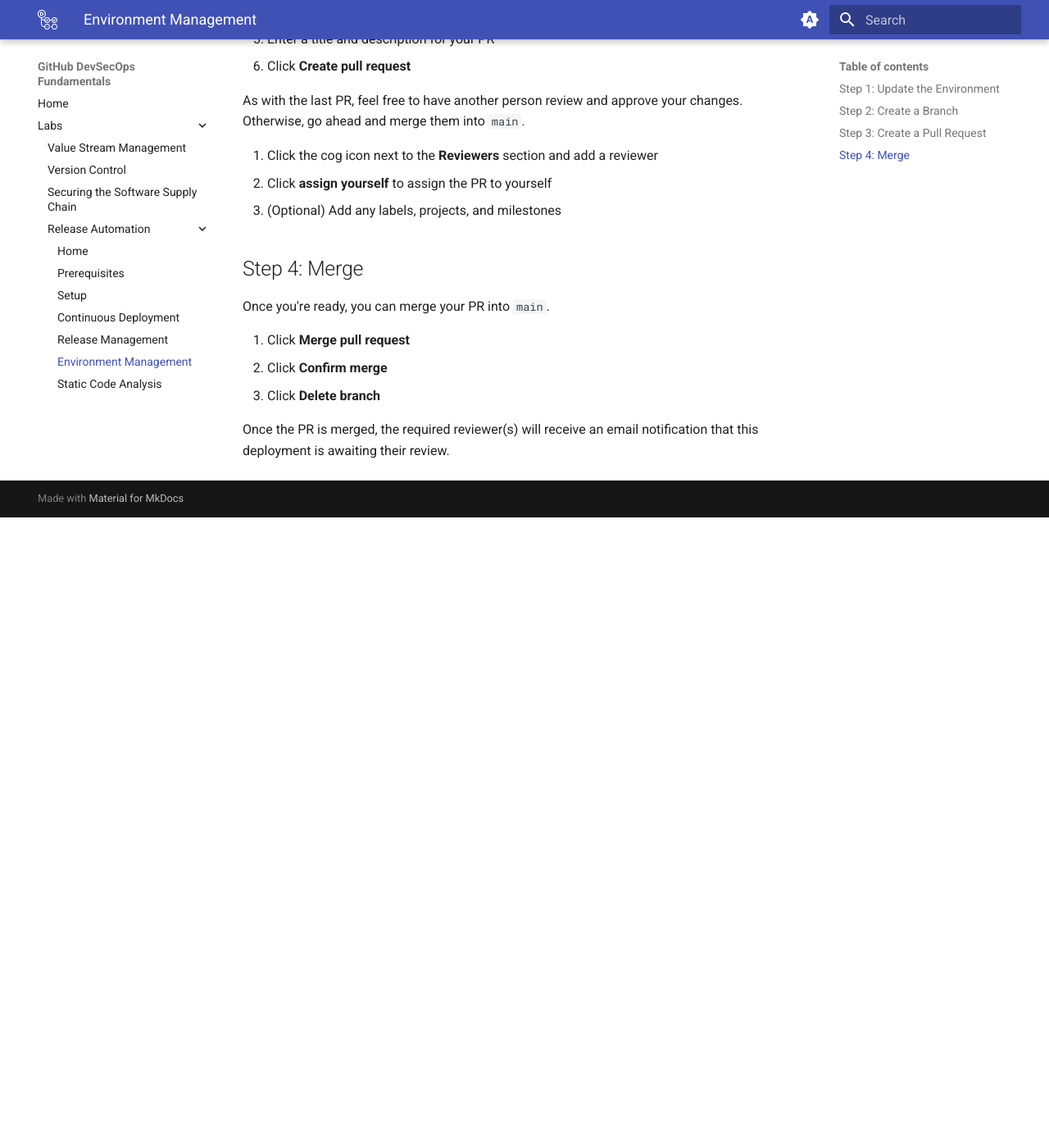
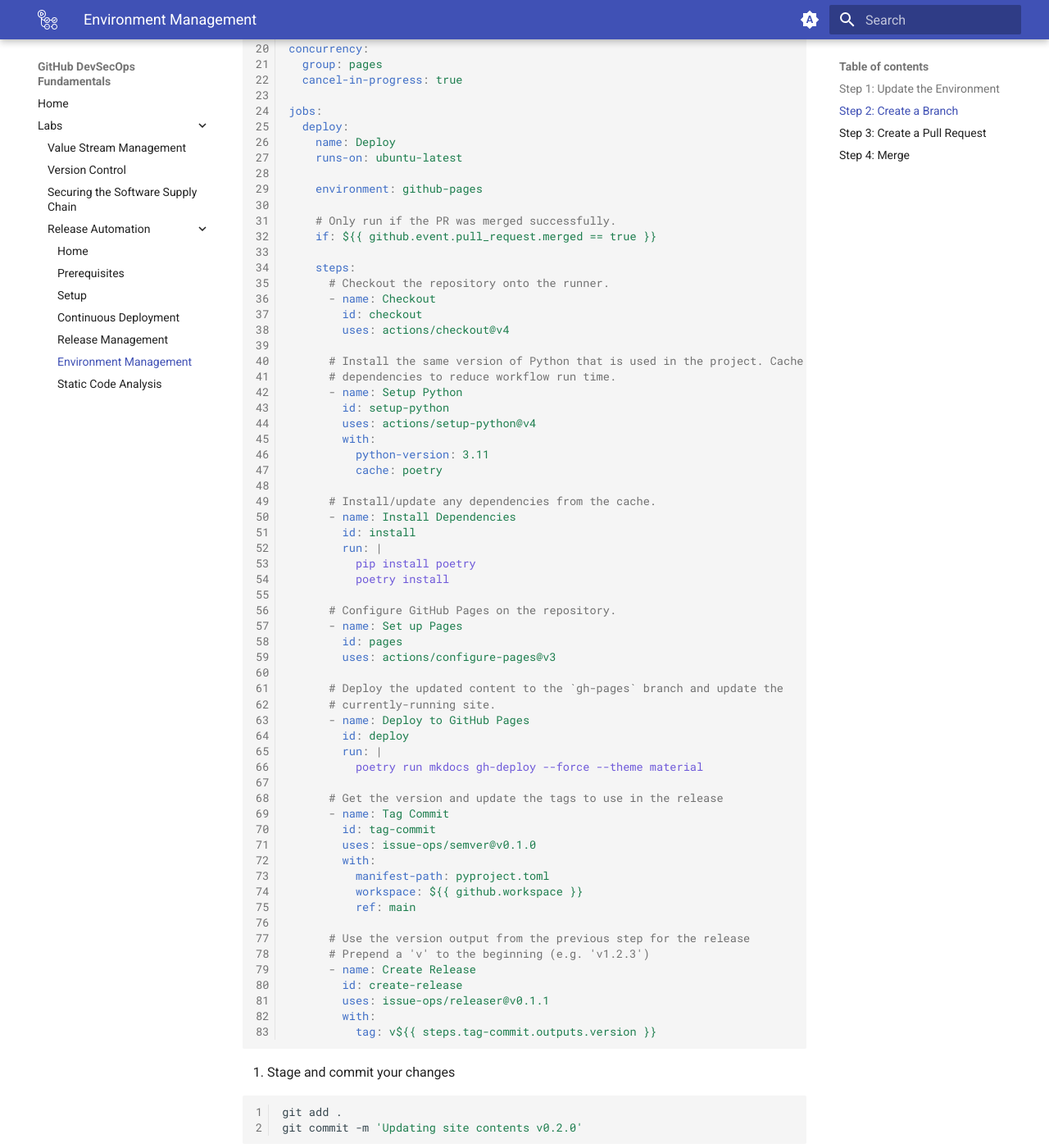
Before and after one commit to ncalteen/github-devsecops-fundamentals, an MkDocs documentation site: the page built from docs/Release-Automation/environment-management.md, in a window 1280 px wide and 1400 px high, scrolled down 1755 px. Shown: the whole window at 82% size. Built offline with MkDocs 1.6.1 and Material for MkDocs 9.7.7, drawn with Linux system fonts in a browser that asks for light colours; comment, search, counter and statistics services are not loaded; before the commit the page ends 2386 px from its top, so only the background shows below that; some of the changed text lies outside the part shown.

Commit message:
Env management

````diff
--- a/docs/Release-Automation/environment-management.md
+++ b/docs/Release-Automation/environment-management.md
@@ -18,8 +18,8 @@
 ## Step 1: Update the Environment
 
 When GitHub Pages is enabled and first deployed for a repository, a separate
-environment named `gh-pages` is automatically created. Any deployments to your
-site will use this environment. In this scenario, suppose your organization
+environment named `github-pages` is automatically created. Any deployments to
+your site will use this environment. In this scenario, suppose your organization
 requires human review of changes to your public documentation. Here, you will
 modify environment settings to require approvals before deployments can take
 place.
@@ -27,7 +27,7 @@
 1. Open your repository on GitHub.com
 1. Click the **Settings** tab
 1. Click **Environments**
-1. Click the **`gh-pages`** environment
+1. Click the **`github-pages`** environment
 1. Select the **Required reviewers** checkbox
 1. In the new input field, enter your GitHub handle
 
@@ -54,6 +54,95 @@
 1. Make some changes to the site
 1. In `pyproject.toml`, update the **version** field (e.g. change it from
    `0.1.0` to `0.2.0`)
+1. Open `.github/workflows/continuous-deployment.yml` for editing and modify it
+   to include the following contents:
+
+   ```yaml
+   name: Continuous Deployment
+
+   # Run this action when PRs targeting `main` are closed.
+   on:
+     pull_request:
+       types:
+         - closed
+       branches:
+         - main
+
+   # The following permissions are required to deploy to GitHub Pages.
+   permissions:
+     contents: write
+     pages: write
+     id-token: write
+
+   # If multiple PRs are merged around the same time, this will ensure all but
+   # the latest workflow run are cancelled, so that the latest content is
+   # deployed to GitHub Pages.
+   concurrency:
+     group: pages
+     cancel-in-progress: true
+
+   jobs:
+     deploy:
+       name: Deploy
+       runs-on: ubuntu-latest
+
+       environment: github-pages
+
+       # Only run if the PR was merged successfully.
+       if: ${{ github.event.pull_request.merged == true }}
+
+       steps:
+         # Checkout the repository onto the runner.
+         - name: Checkout
+           id: checkout
+           uses: actions/checkout@v4
+
+         # Install the same version of Python that is used in the project. Cache
+         # dependencies to reduce workflow run time.
+         - name: Setup Python
+           id: setup-python
+           uses: actions/setup-python@v4
+           with:
+             python-version: 3.11
+             cache: poetry
+
+         # Install/update any dependencies from the cache.
+         - name: Install Dependencies
+           id: install
+           run: |
+             pip install poetry
+             poetry install
+
+         # Configure GitHub Pages on the repository.
+         - name: Set up Pages
+           id: pages
+           uses: actions/configure-pages@v3
+
+         # Deploy the updated content to the `gh-pages` branch and update the
+         # currently-running site.
+         - name: Deploy to GitHub Pages
+           id: deploy
+           run: |
+             poetry run mkdocs gh-deploy --force --theme material
+
+         # Get the version and update the tags to use in the release
+         - name: Tag Commit
+           id: tag-commit
+           uses: issue-ops/semver@v0.1.0
+           with:
+             manifest-path: pyproject.toml
+             workspace: ${{ github.workspace }}
+             ref: main
+
+         # Use the version output from the previous step for the release
+         # Prepend a 'v' to the beginning (e.g. 'v1.2.3')
+         - name: Create Release
+           id: create-release
+           uses: issue-ops/releaser@v0.1.1
+           with:
+             tag: v${{ steps.tag-commit.outputs.version }}
+   ```
+
 1. Stage and commit your changes
 
    ```bash
--- a/mkdocs.yml
+++ b/mkdocs.yml
@@ -4,7 +4,7 @@
 site_description: GitHub Universe 2023 | Workshop
 
 remote_name: origin
-remote_branch: gh-pages
+remote_branch: github-pages
 
 #repo_url: https://github.com/githubuniverseworkshops/github-devsecops-fundamentals
 repo_name: GitHub
````
Also changed, not shown: docs/Release-Automation/continuous-deployment.md (+2 -2 lines), 2 other files.
